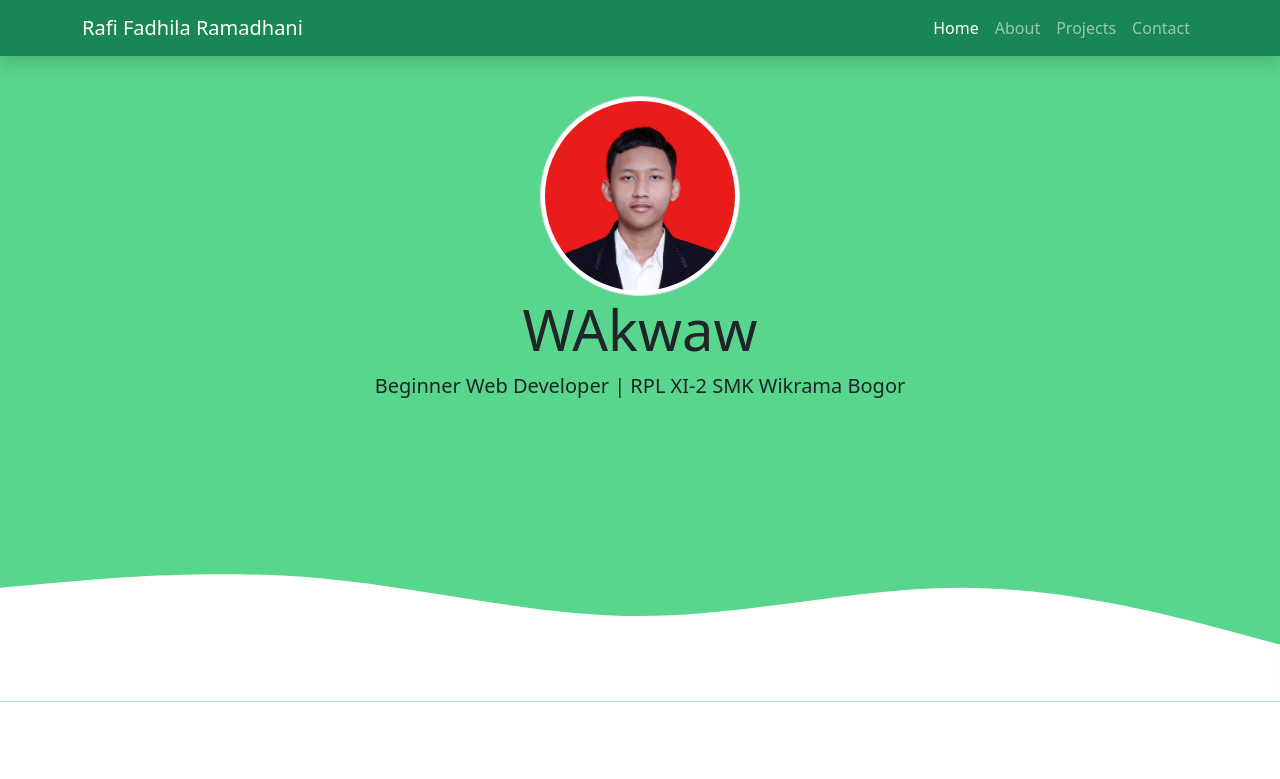
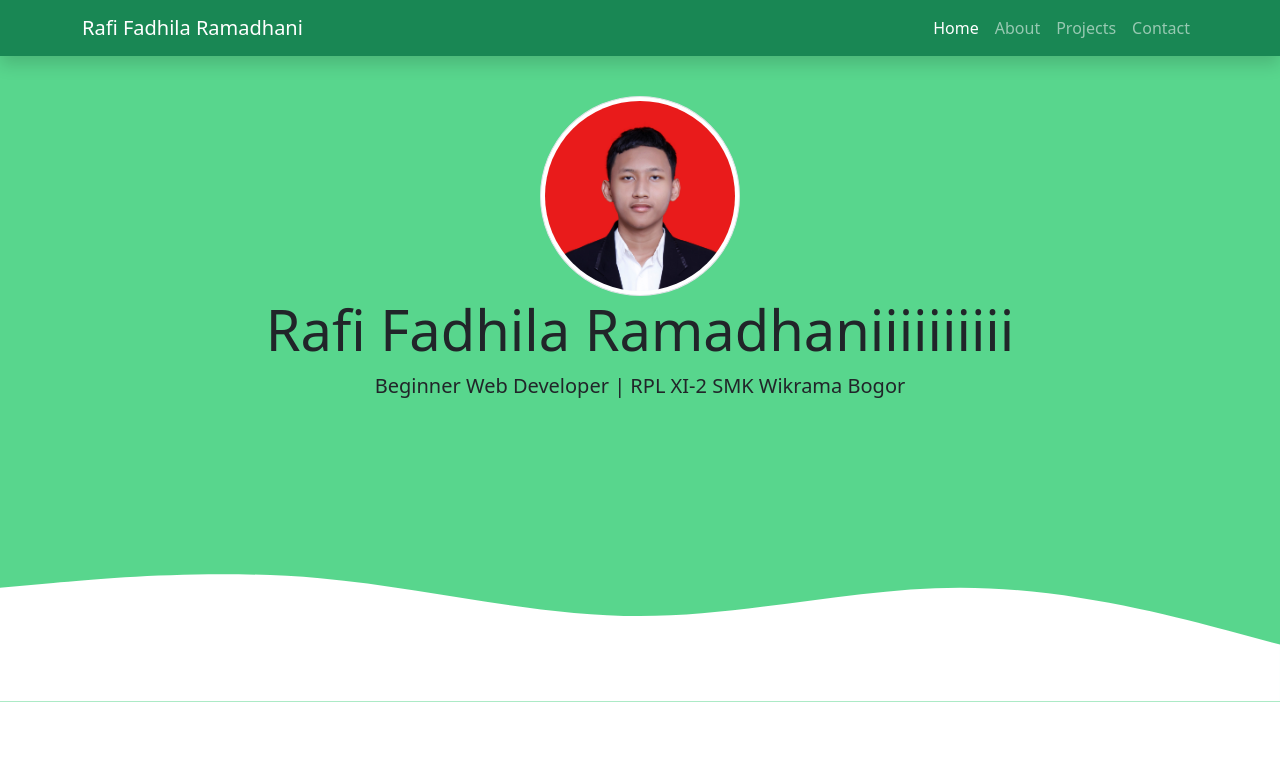
Before and after one commit to rafifadhila440/rafifadhila440.github.io, a plain HTML site: page index.html in a window 1280 px wide. Shown: the top 779 px of the page. Drawn offline with nearby package versions, Linux system fonts and the light colour scheme.

Commit message:
nama diperbaiki

```diff
--- a/index.html
+++ b/index.html
@@ -50,7 +50,7 @@
     <!-- Jumbotron -->
     <section class="jumbotron text-center">
       <img src="img/Profile Picture.JPG" alt="Rafi Fadhila Ramadhani" width="200" class="rounded-circle img-thumbnail" />
-      <h1 class="display-4">WAkwaw</h1>
+      <h1 class="display-4">Rafi Fadhila Ramadhaniiiiiiiiii</h1>
       <p class="lead">Beginner Web Developer | RPL XI-2 SMK Wikrama Bogor</p>
       <svg xmlns="http://www.w3.org/2000/svg" viewBox="0 0 1440 320">
         <path
```
